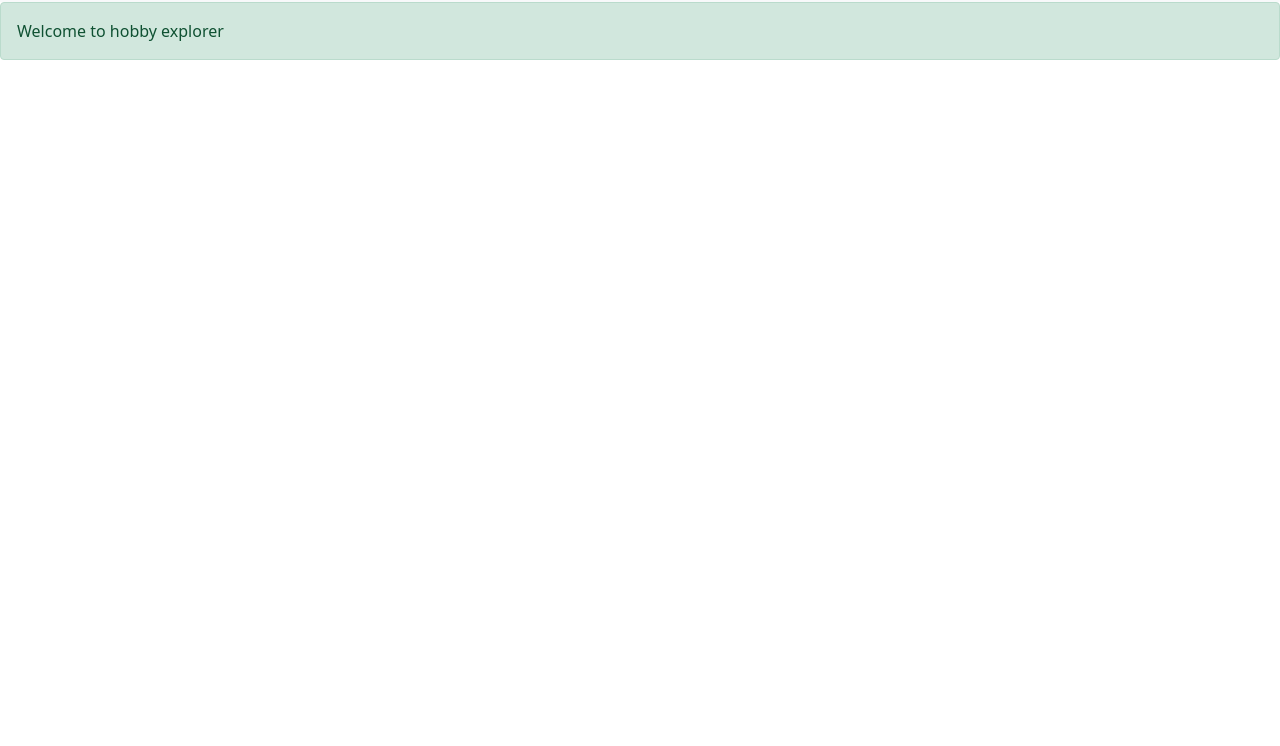
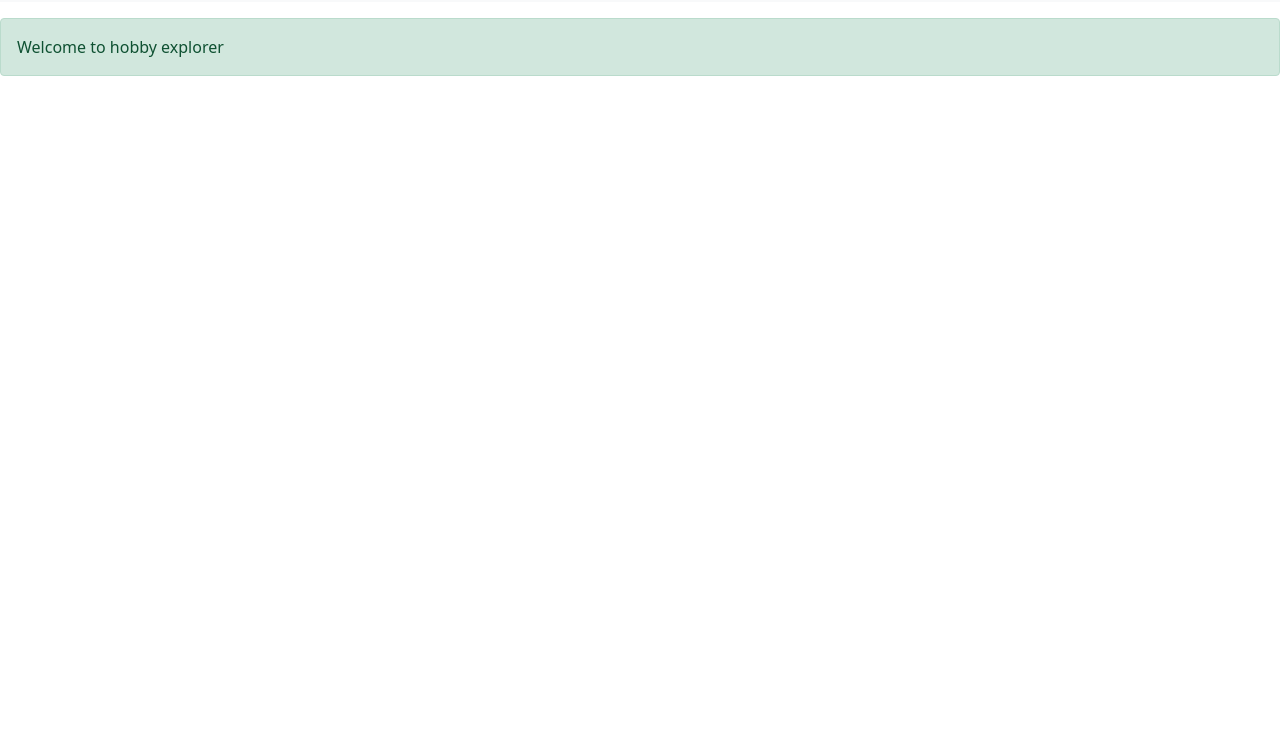
Before and after one commit to team-4-heroes/dk.team4.frontend, a plain HTML site: page index.html in a window 1280 px wide. Shown: the part 54-800 px from the top of the page. Drawn offline with nearby package versions, Linux system fonts and the light colour scheme.

```diff
--- a/index.html
+++ b/index.html
@@ -40,7 +40,7 @@
         </div>
       </div>
     </nav>
-    <div id="content"><!-- HTML content from the template tags below gets injected here --></div>
+    <div id="content" class="mt-3 pb-4"><!-- HTML content from the template tags below gets injected here --></div>
 </body>
 </html>
 
```
